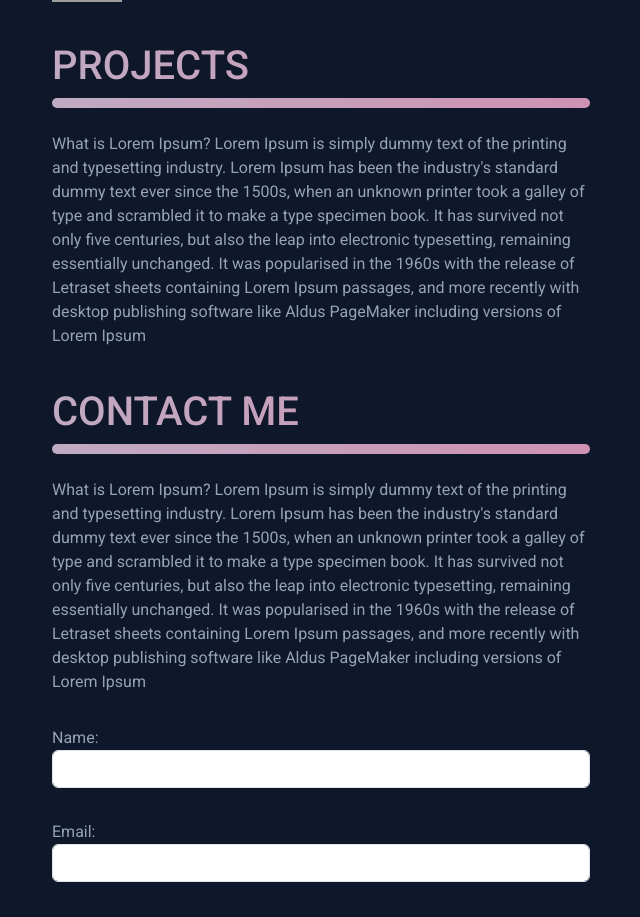
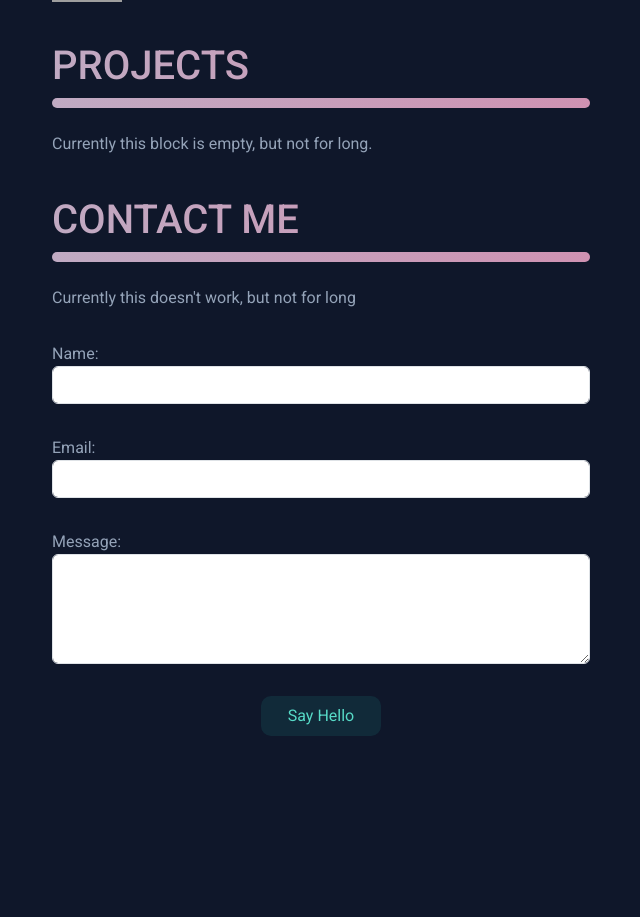
Before and after one commit to vladislavv27/VladislavMi, an Angular app: page / in a window 1280 px wide. Shown: the part 1860-2777 px from the top of the page, without its empty margins (600-1240 px from the left). After the commit the page ends 2716 px from the top, so only its background shows below. Built offline with nearby package versions, Linux system fonts and the light colour scheme; grey boxes are pictures that could not be loaded.

Commit message:
removed lorem

```diff
--- a/src/app/main/main.component.html
+++ b/src/app/main/main.component.html
@@ -185,34 +185,14 @@
   <h1 class="gradient-text">projects</h1>
   <div class="gradient-bar"></div>
   <div class="py-3 py-lg-4">
-    <p class="block-text">
-      What is Lorem Ipsum? Lorem Ipsum is simply dummy text of the printing and
-      typesetting industry. Lorem Ipsum has been the industry's standard dummy
-      text ever since the 1500s, when an unknown printer took a galley of type
-      and scrambled it to make a type specimen book. It has survived not only
-      five centuries, but also the leap into electronic typesetting, remaining
-      essentially unchanged. It was popularised in the 1960s with the release of
-      Letraset sheets containing Lorem Ipsum passages, and more recently with
-      desktop publishing software like Aldus PageMaker including versions of
-      Lorem Ipsum
-    </p>
+    <p class="block-text">Currently this block is empty, but not for long.</p>
   </div>
 </div>
 <div data-aos="zoom-in-up" data-aos-duration="1500" id="contactme">
   <h1 class="gradient-text">Contact me</h1>
   <div class="gradient-bar"></div>
   <div class="py-3 py-lg-4">
-    <p class="block-text">
-      What is Lorem Ipsum? Lorem Ipsum is simply dummy text of the printing and
-      typesetting industry. Lorem Ipsum has been the industry's standard dummy
-      text ever since the 1500s, when an unknown printer took a galley of type
-      and scrambled it to make a type specimen book. It has survived not only
-      five centuries, but also the leap into electronic typesetting, remaining
-      essentially unchanged. It was popularised in the 1960s with the release of
-      Letraset sheets containing Lorem Ipsum passages, and more recently with
-      desktop publishing software like Aldus PageMaker including versions of
-      Lorem Ipsum
-    </p>
+    <p class="block-text">Currently this doesn't work, but not for long</p>
     <app-contact-form></app-contact-form>
   </div>
 </div>
```
